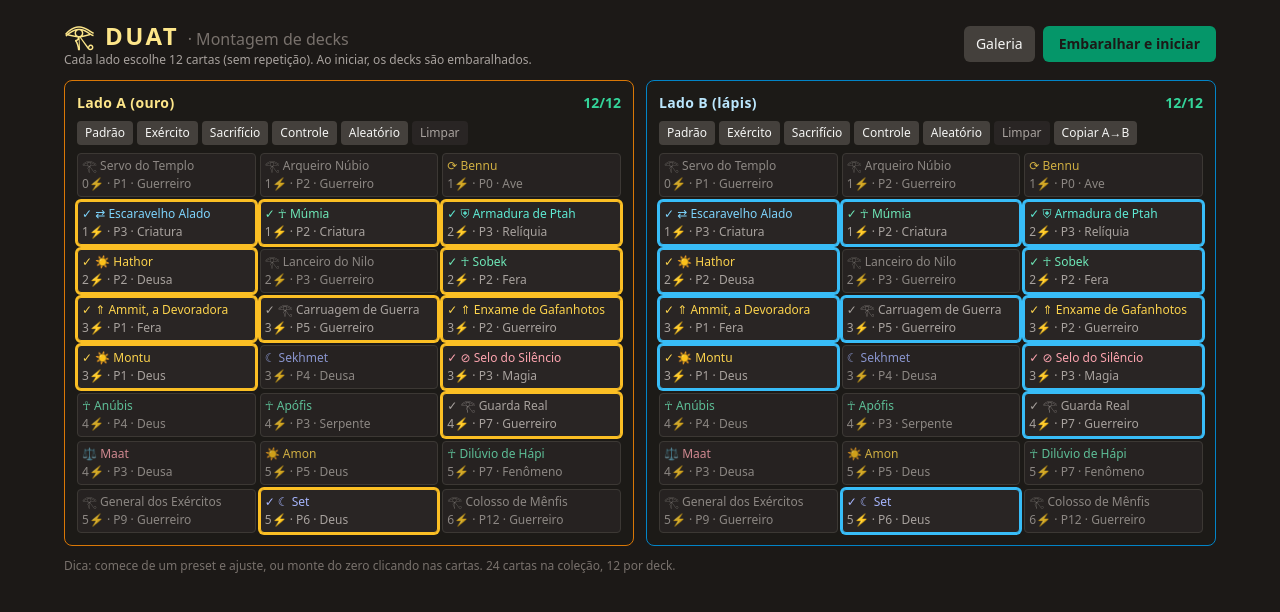
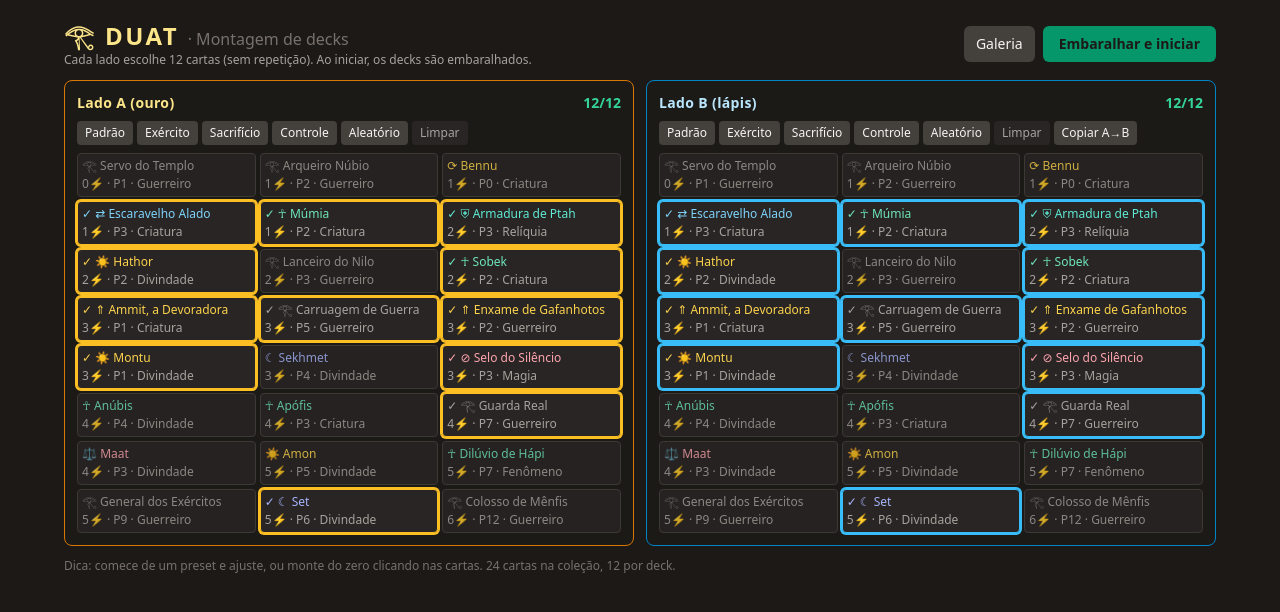
Before and after one commit to Brunoebaraujo/Guerras_Egipcias, a React (Vite) app: page / in a window 1280 px wide. Shown: the top 612 px of the page. Built offline with nearby package versions, Linux system fonts and the light colour scheme.

Commit message:
refactor: simplifica tipos das cartas

```diff
--- a/src/engine.js
+++ b/src/engine.js
@@ -24,19 +24,19 @@ export const CARDS = [
   { key: "general",   nome: "General dos Exércitos", tipo: "Guerreiro", custo: 5, poder: 9,  arch: "base" },
   { key: "colosso",   nome: "Colosso de Mênfis",     tipo: "Guerreiro", custo: 6, poder: 12, arch: "base" },
   // Efeito
-  { key: "hathor", nome: "Hathor", tipo: "Deusa", custo: 2, poder: 2, arch: "buff",
+  { key: "hathor", nome: "Hathor", tipo: "Divindade", custo: 2, poder: 2, arch: "buff",
     trigger: "entrar", needs: "ally", texto: "Ao Entrar: +2 de Poder a um aliado nesta via." },
-  { key: "amon", nome: "Amon", tipo: "Deus", custo: 5, poder: 5, arch: "buff",
+  { key: "amon", nome: "Amon", tipo: "Divindade", custo: 5, poder: 5, arch: "buff",
     trigger: "continuo", arte: "amon",
     lore: "Rei dos deuses e senhor dos ventos, Amon ergue os exércitos do Egito sob a luz eterna do Sol.",
     texto: "Contínuo: +1 a todas as suas outras cartas em jogo (todas as vias)." },
-  { key: "set", nome: "Set", tipo: "Deus", custo: 5, poder: 6, arch: "debuff",
+  { key: "set", nome: "Set", tipo: "Divindade", custo: 5, poder: 6, arch: "debuff",
     trigger: "entrar", needs: "enemy", texto: "Ao Entrar: −4 de Poder a uma carta inimiga nesta via." },
-  { key: "maat", nome: "Maat", tipo: "Deusa", custo: 4, poder: 3, arch: "reset",
+  { key: "maat", nome: "Maat", tipo: "Divindade", custo: 4, poder: 3, arch: "reset",
     trigger: "continuo", texto: "Contínuo: nesta via, toda carta (dos dois lados) volta ao Poder impresso." },
-  { key: "sobek", nome: "Sobek", tipo: "Fera", custo: 2, poder: 2, arch: "sacrificio",
+  { key: "sobek", nome: "Sobek", tipo: "Criatura", custo: 2, poder: 2, arch: "sacrificio",
     trigger: "entrar", texto: "Ao Entrar: destrua suas outras cartas nesta via; +1 por carta destruída." },
-  { key: "anubis", nome: "Anúbis", tipo: "Deus", custo: 4, poder: 4, arch: "sacrificio",
+  { key: "anubis", nome: "Anúbis", tipo: "Divindade", custo: 4, poder: 4, arch: "sacrificio",
     trigger: "continuo", texto: "Contínuo: +2 para cada carta sua já destruída na partida." },
   { key: "mumia", nome: "Múmia", tipo: "Criatura", custo: 1, poder: 2, arch: "sacrificio",
     trigger: "morrer", arte: "mumia",
@@ -47,7 +47,7 @@ export const CARDS = [
     texto: "Ao Entrar: crie 2 cópias desta carta no seu lado. As cópias são Guerreiros base sem efeito e copiam o Poder atual." },
   { key: "selo", nome: "Selo do Silêncio", tipo: "Magia", custo: 3, poder: 3, arch: "silencio",
     trigger: "continuo", block: true, texto: "Contínuo: cartas inimigas que revelarem nesta via não disparam Ao Entrar." },
-  { key: "montu", nome: "Montu", tipo: "Deus", custo: 3, poder: 1, arch: "buff",
+  { key: "montu", nome: "Montu", tipo: "Divindade", custo: 3, poder: 1, arch: "buff",
     trigger: "continuo", anthemType: "Guerreiro", anthemVal: 2,
     texto: "Contínuo: seus Guerreiros ganham +2 de Poder." },
   { key: "armadura", nome: "Armadura de Ptah", tipo: "Relíquia", custo: 2, poder: 3, arch: "fusao",
@@ -55,19 +55,19 @@ export const CARDS = [
     texto: "Ao Entrar: funde-se com um aliado aleatório nesta via, conferindo seu Poder a ele." },
   { key: "escaravelho", nome: "Escaravelho Alado", tipo: "Criatura", custo: 1, poder: 3, arch: "movimento",
     move: true, texto: "Pode mover-se para outra via uma vez, a partir da rodada seguinte à sua entrada." },
-  { key: "ammit", nome: "Ammit, a Devoradora", tipo: "Fera", custo: 3, poder: 1, arch: "crescimento",
+  { key: "ammit", nome: "Ammit, a Devoradora", tipo: "Criatura", custo: 3, poder: 1, arch: "crescimento",
     trigger: "continuo", growPerPlay: true,
     texto: "Contínuo: +1 de Poder para cada carta que você colocar em jogo depois dela." },
-  { key: "sekhmet", nome: "Sekhmet", tipo: "Deusa", custo: 3, poder: 4, arch: "debuff",
+  { key: "sekhmet", nome: "Sekhmet", tipo: "Divindade", custo: 3, poder: 4, arch: "debuff",
     trigger: "entrar", wipeCost: 1,
     texto: "Ao Entrar: destrói todas as cartas de custo 1 em jogo (dos dois lados)." },
-  { key: "apofis", nome: "Apófis", tipo: "Serpente", custo: 4, poder: 3, arch: "sacrificio",
+  { key: "apofis", nome: "Apófis", tipo: "Criatura", custo: 4, poder: 3, arch: "sacrificio",
     trigger: "entrar", absorb: true,
     texto: "Ao Entrar: destrói suas outras cartas nesta via e ganha o Poder total delas." },
   { key: "diluvio", nome: "Dilúvio de Hápi", tipo: "Fenômeno", custo: 5, poder: 7, arch: "sacrificio",
     trigger: "entrar", sacrificeAll: true,
     texto: "Ao Entrar: destrói todas as suas outras cartas nesta via." },
-  { key: "bennu", nome: "Bennu", tipo: "Ave", custo: 1, poder: 0, arch: "renascimento",
+  { key: "bennu", nome: "Bennu", tipo: "Criatura", custo: 1, poder: 0, arch: "renascimento",
     trigger: "morrer", arte: "bennu",
     lore: "Os antigos egípcios viam Bennu como a ave da criação e da renovação. Sua lenda inspirou, séculos depois, o mito da Fênix.",
     texto: "Ao Morrer: +1 de energia no próximo turno e renasce no tabuleiro com +1 de Poder." },
```
